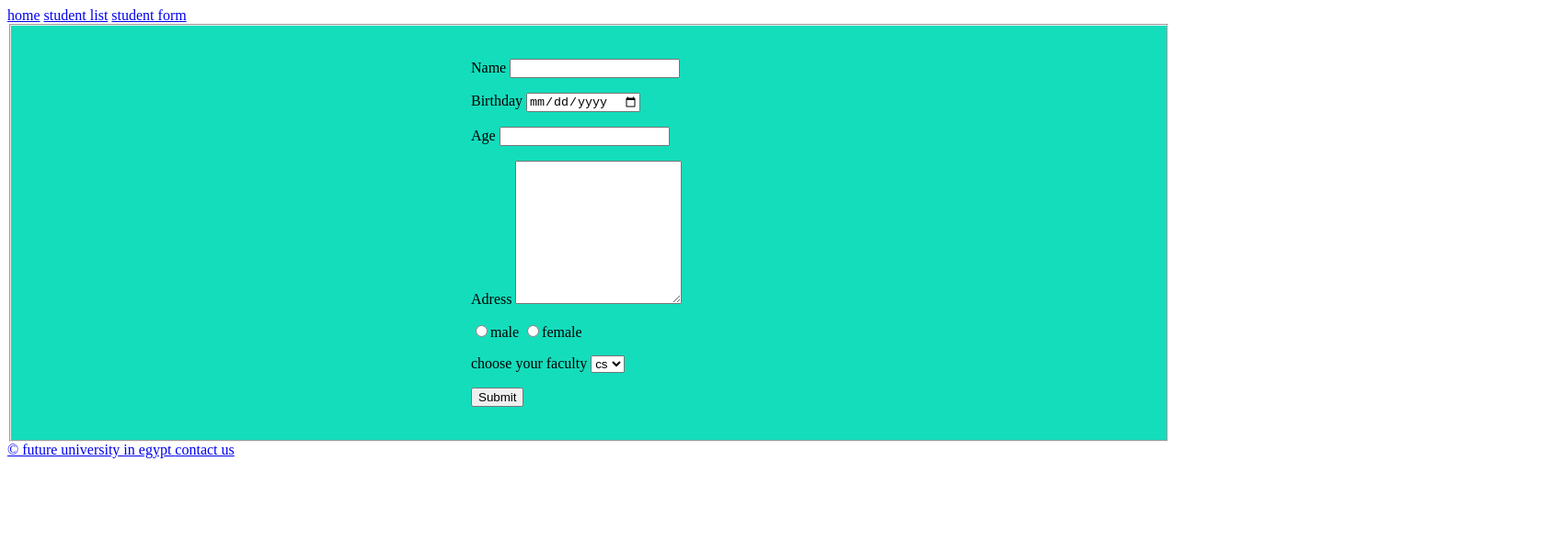
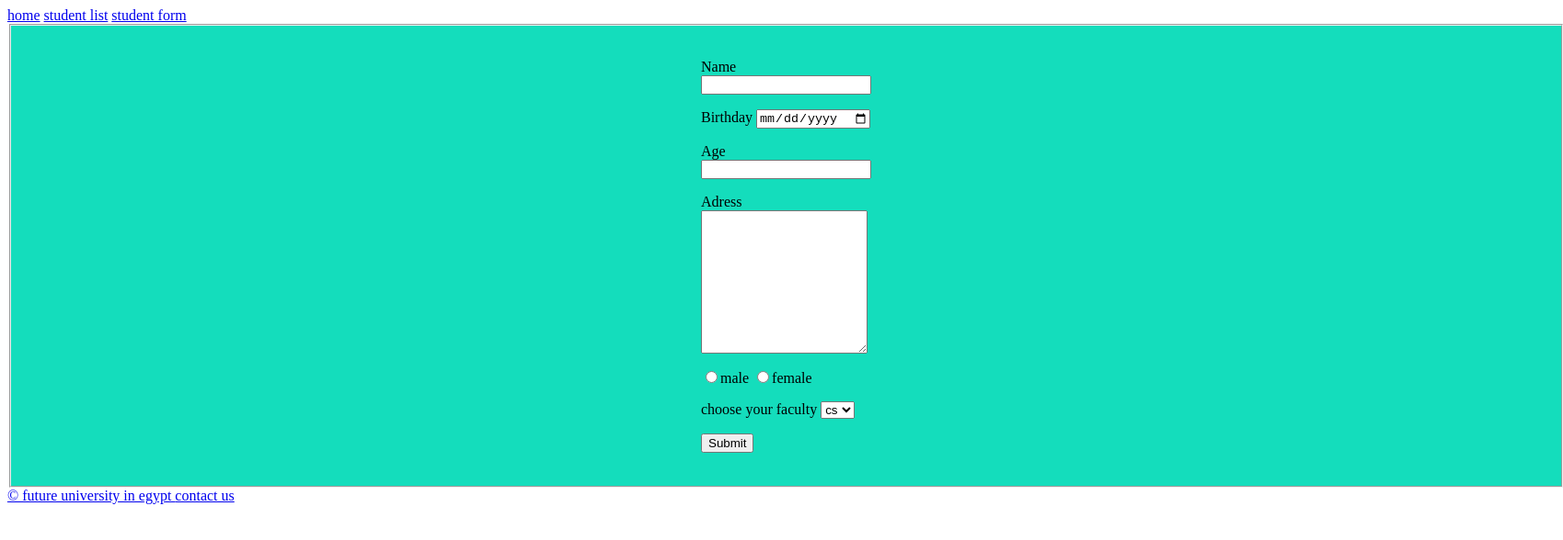
Before and after one commit to 20191737seif/Internet-Technology--DM324, a plain HTML site: page studentform.html in a window 1280 px wide. Shown: the whole page at 92% size, 1699 px wide, since content can reach past the window. Drawn offline with Linux system fonts and the light colour scheme.

Commit message:
Update studentform.html

```diff
--- a/studentform.html
+++ b/studentform.html
@@ -9,7 +9,7 @@ fieldset
 {
     background-color: rgb(20, 221, 188);
   color: rgb(0, 0, 0);
-  padding: 20px 500px;
+  padding: 20px 750px;
 
   box-sizing: inherit;
 }
```
